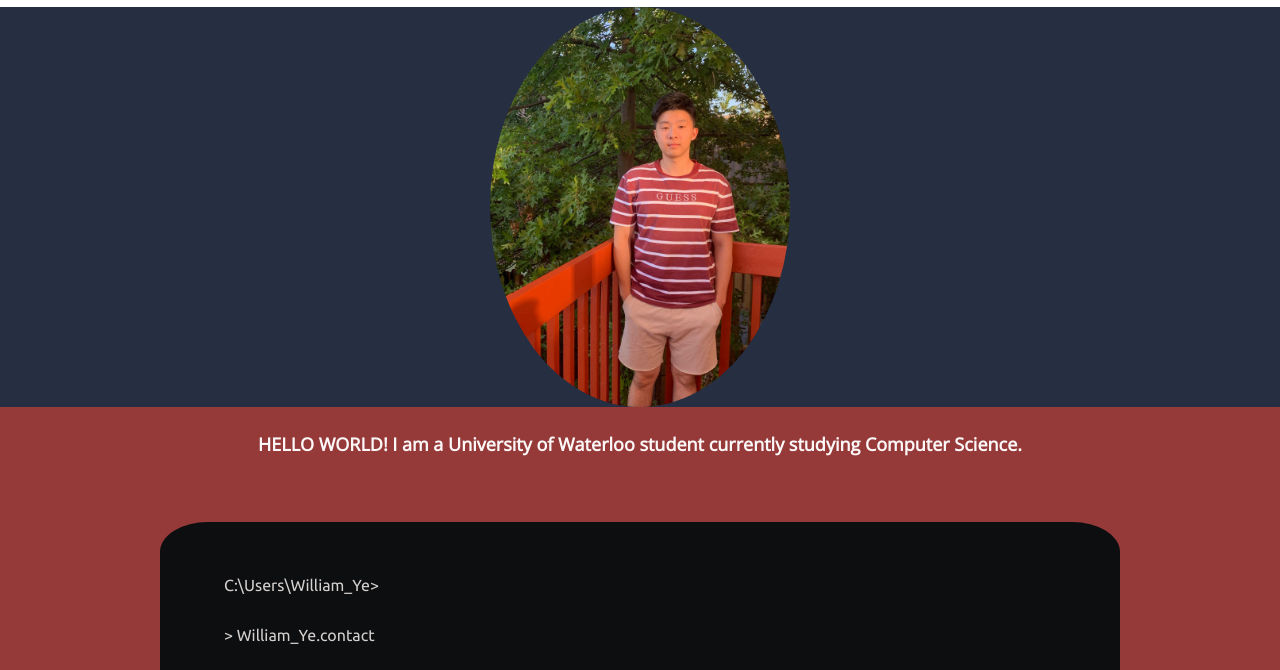
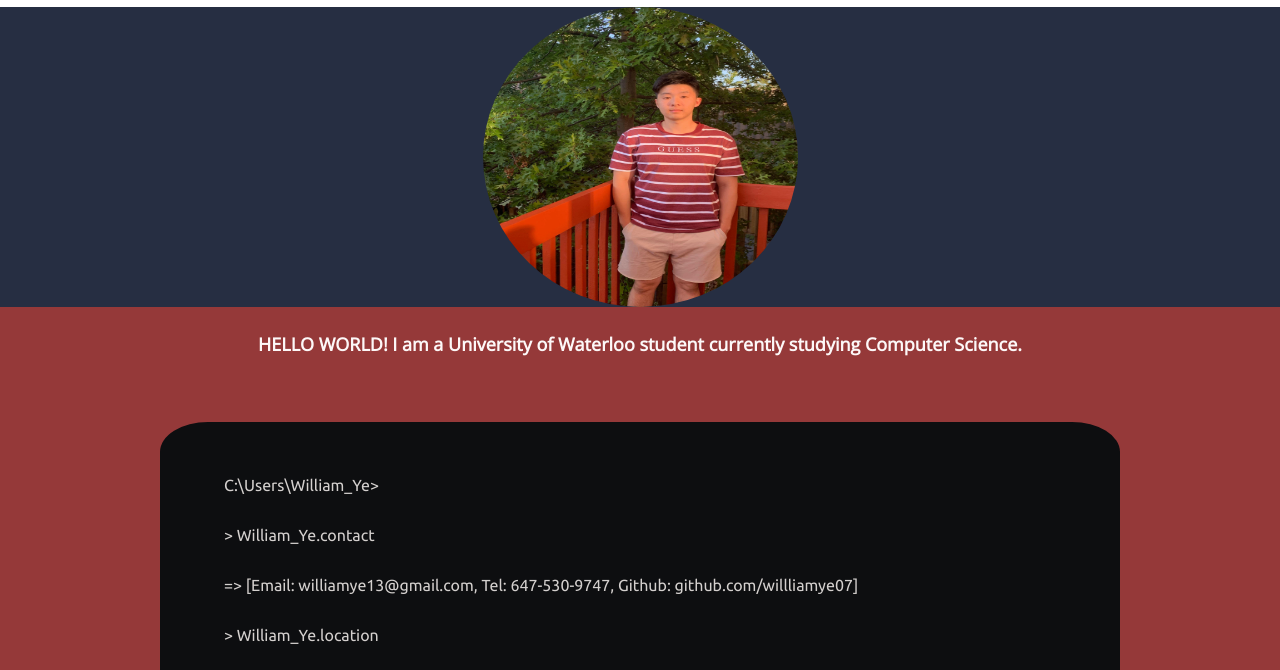
Before and after one commit to williamye07/williamye07.github.io_old, a plain HTML site: page index.html in a window 1280 px wide. Shown: the part 130-800 px from the top of the page. Drawn offline with nearby package versions, Linux system fonts and the light colour scheme.

Commit message:
updated profile picture css

```diff
--- a/styles.css
+++ b/styles.css
@@ -38,8 +38,9 @@ h1{
   display: block;
   margin-left: auto;
   margin-right: auto;
-  border-radius: 100%;
-  width: 300px;
+  border-radius: 50%;
+  width: 315px;
+  height: 300px;
 }
 
 #about{
```
